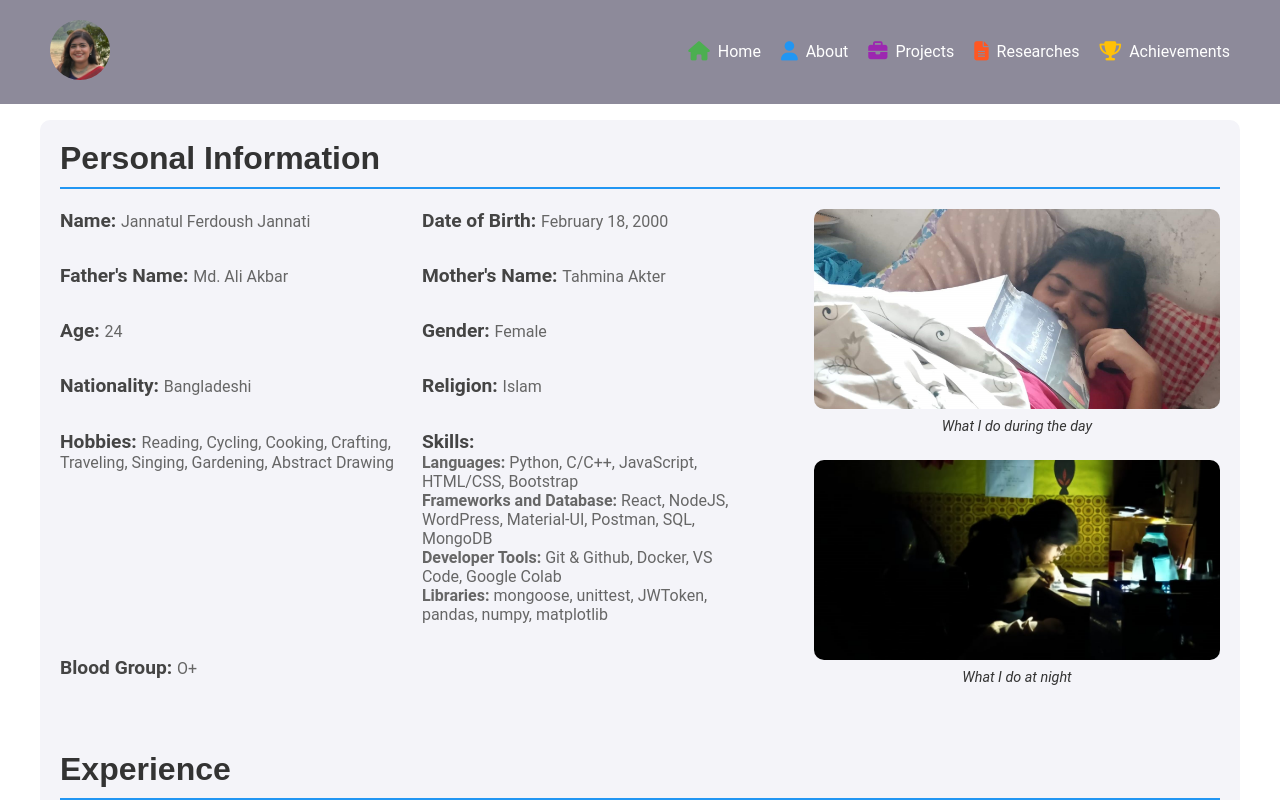
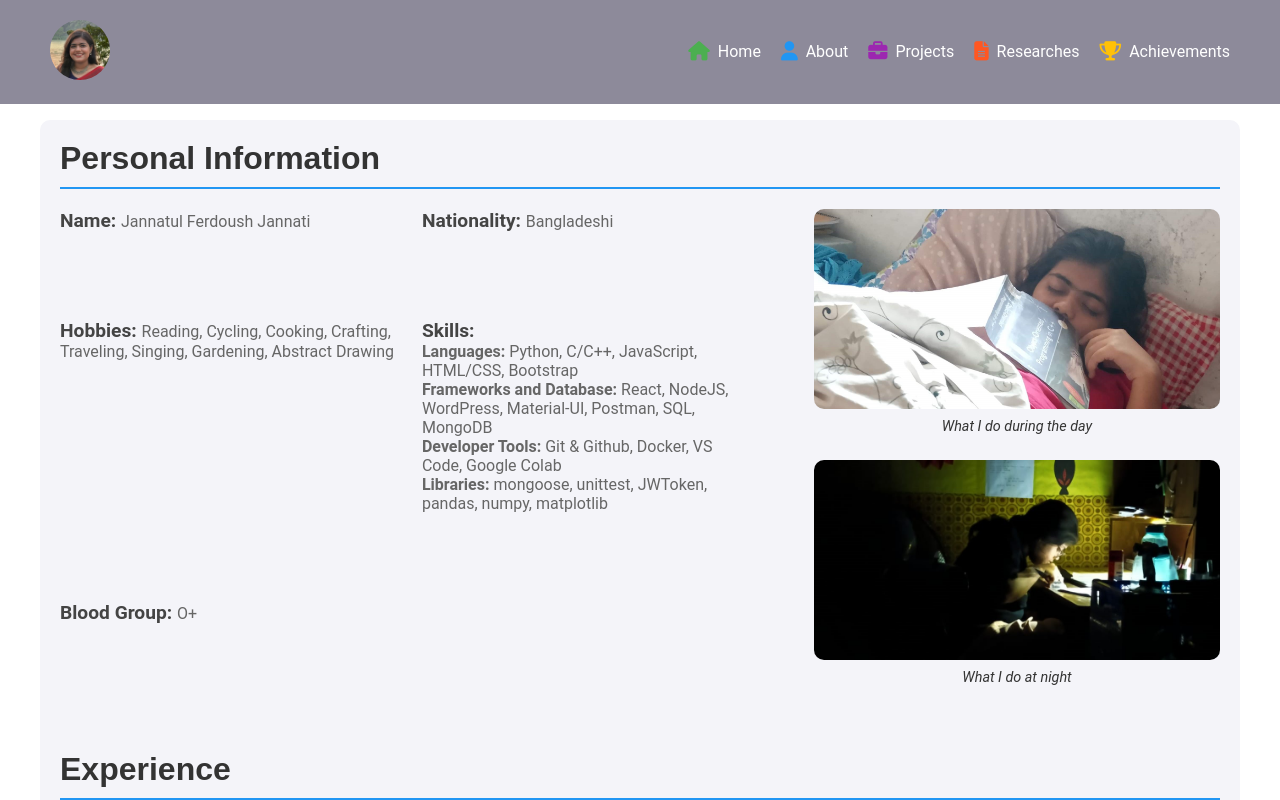
Before and after one commit to jannat-349/portfolio, a React (Vite) app: page /portfolio/about in a window 1280 px wide. Shown: the top 800 px of the page. Built offline with nearby package versions, Linux system fonts and the light colour scheme.

Commit message:
about page modified

```diff
--- a/src/pages/About.jsx
+++ b/src/pages/About.jsx
@@ -14,32 +14,8 @@ const About = () => {
               <p>Jannatul Ferdoush Jannati</p>
             </div>
             <div className="personal-info-item">
-              <h3>Date of Birth: </h3>
-              <p>February 18, 2000</p>
-            </div>
-            <div className="personal-info-item">
-              <h3>Father's Name: </h3>
-              <p>Md. Ali Akbar</p>
-            </div>
-            <div className="personal-info-item">
-              <h3>Mother's Name: </h3>
-              <p>Tahmina Akter</p>
-            </div>
-            <div className="personal-info-item">
-              <h3>Age: </h3>
-              <p>24</p>
-            </div>
-            <div className="personal-info-item">
-              <h3>Gender: </h3>
-              <p>Female</p>
-            </div>
-            <div className="personal-info-item">
               <h3>Nationality: </h3>
               <p>Bangladeshi</p>
-            </div>
-            <div className="personal-info-item">
-              <h3>Religion: </h3>
-              <p>Islam</p>
             </div>
             <div className="personal-info-item">
               <h3>Hobbies: </h3>
```
